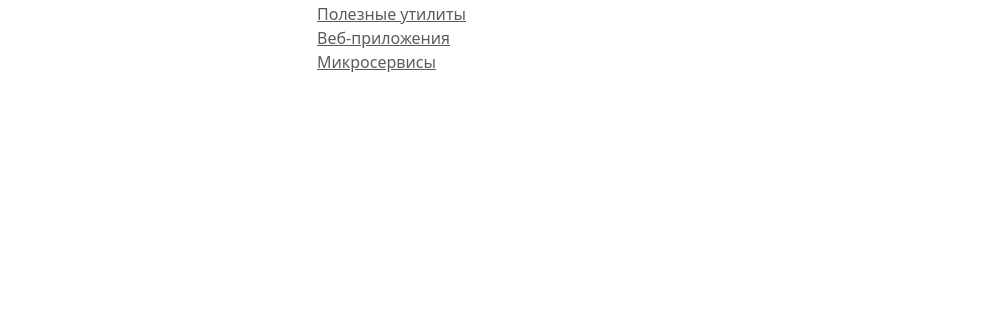
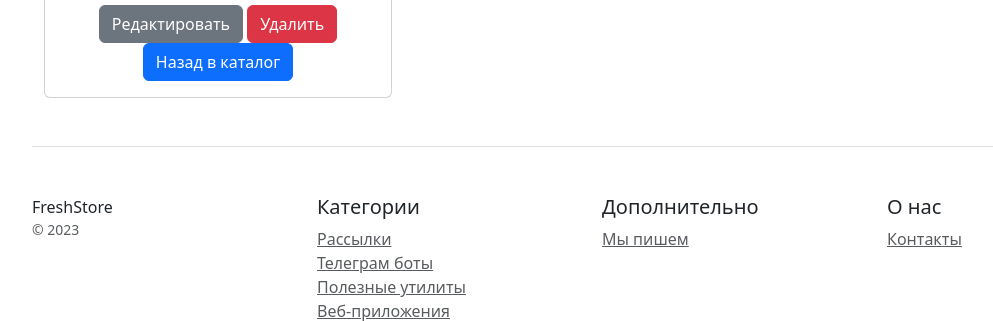
Before and after one commit to SuperZebrocat/DjangoHomework, a Django app: page /products/8 in a window 1280 px wide. Shown: the part 639-960 px from the top of the page, without its empty margins (50-1043 px from the left). Before the commit the page ends 711 px from the top, so only its background shows below. Run offline with Django 5.2, Linux system fonts and the light colour scheme; data comes from the database, SQL or seed files in the repository; some libraries are stand-ins or nearby versions.

Commit message:
Product detail template fixed

```diff
--- a/catalog/templates/catalog/product_detail.html
+++ b/catalog/templates/catalog/product_detail.html
@@ -1,5 +1,5 @@
 {% extends 'catalog/base.html' %}
-{% load my_tags %}
+{% load catalog_tags %}
 {% block content %}
 {% include 'catalog/includes/inc_header.html' with page_header='Карточка товара' %}
 <div class="container">
@@ -17,7 +17,9 @@
                         <p>Категория: {{ product.category }}</p>
                         <h5 class="card-title">Цена: {{ product.price }} руб.</h5>
                         <p class="card-text">{{ product.description }}</p>
-                        <a href="{% url 'catalog:home' %}" class="btn btn-primary w-100 btn-outline-primary btn-light">Назад</a>
+                        <a href="{% url 'catalog:product_update' product.pk %}" class="btn btn-secondary">Редактировать</a>
+                        <a href="{% url 'catalog:product_delete' product.pk %}" class="btn btn-danger">Удалить</a>
+                        <a href="{% url 'catalog:product_list' %}" class="btn btn-primary">Назад в каталог</a>
                     </div>
                 </div>
             </div>
```
